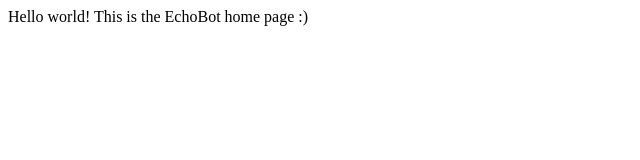
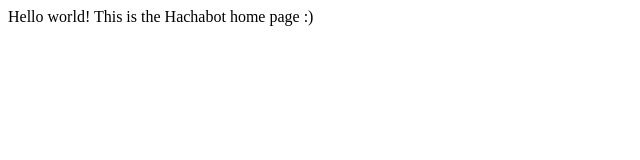
Before and after one commit to yasielsegui/hackabot, a website: page index.html in a window 1280 px wide. Shown: the full height of the page, 0-640 px from the left. Drawn offline with Linux system fonts and the light colour scheme.

Commit message:
updated index page

```diff
--- a/index.html
+++ b/index.html
@@ -3,6 +3,6 @@
     <title>EchoBot</title>
 </head>
 <body>
-    Hello world! This is the EchoBot home page :)
+    Hello world! This is the Hachabot home page :)
 </body>
 </html>
```
